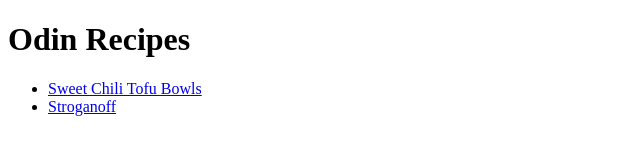
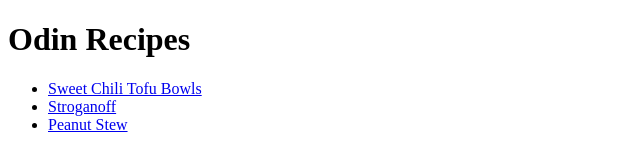
Before and after one commit to emlovestrees/odin-recipes, a plain HTML site: page index.html in a window 1280 px wide. Shown: the whole page, without its empty margins (0-640 px from the left). Drawn offline with Linux system fonts and the light colour scheme.

Commit message:
Link peanut stew page on homepage

```diff
--- a/index.html
+++ b/index.html
@@ -9,6 +9,7 @@
             <ul>
                 <li><a href="recipes/tofu-bowls.html">Sweet Chili Tofu Bowls</a></li>
                 <li><a href="recipes/stroganoff.html">Stroganoff</a></li>
+                <li><a href="recipes/peanut-stew.html">Peanut Stew</a></li>
             </ul>
     </body>
 </html>
```
